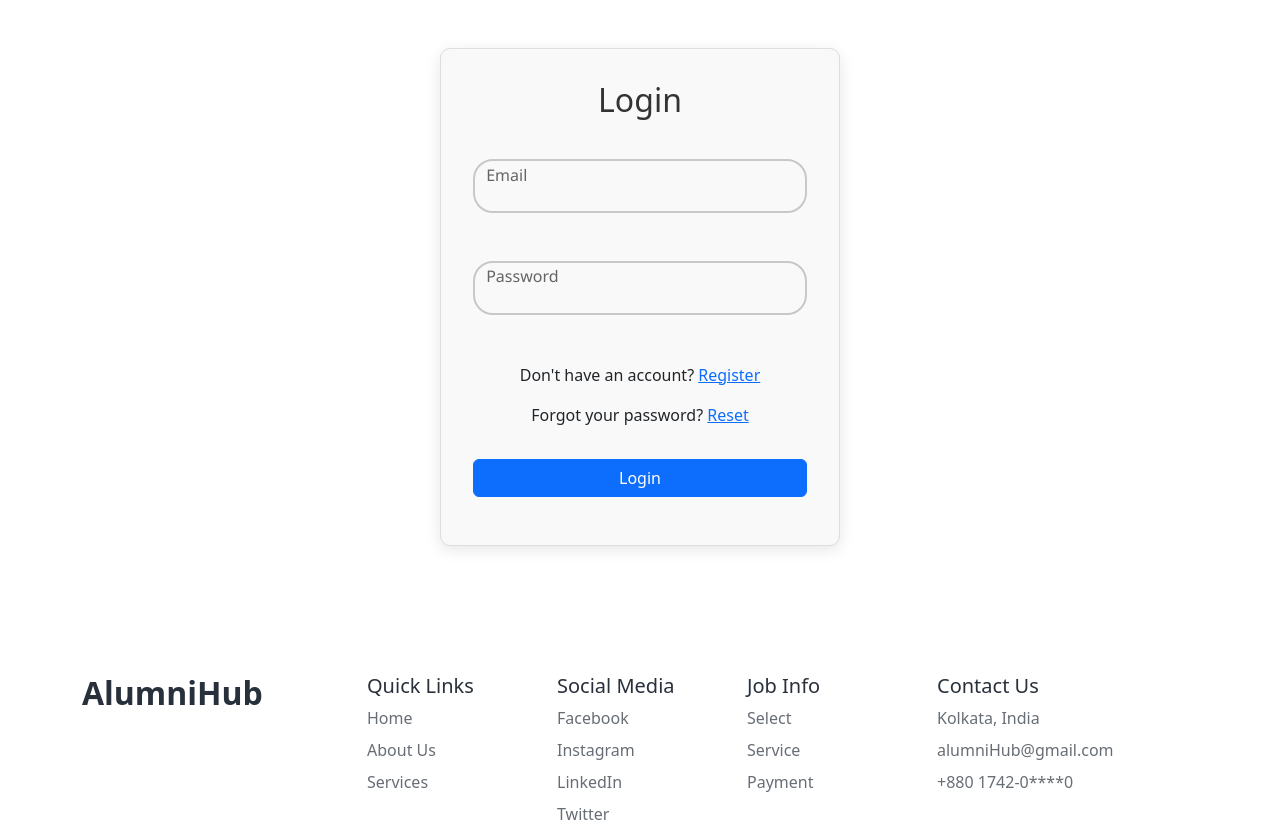
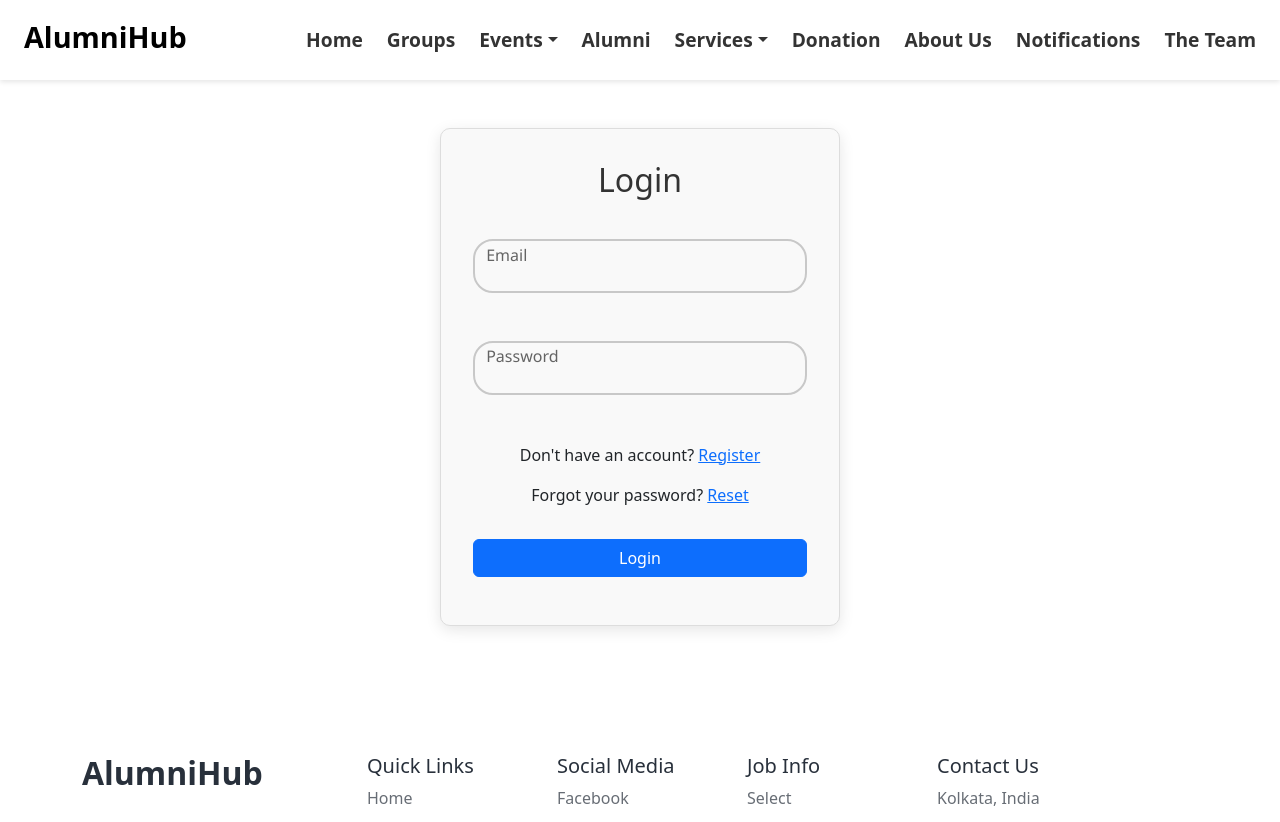
Before and after one commit to SubhadeepMondal2023/AlumniHub, a React (Vite) app in the folder client/: page /login in a window 1280 px wide. Shown: the top 822 px of the page. Built offline with nearby package versions, Linux system fonts and the light colour scheme.

Commit message:
anchor tag changed to navigation

```diff
--- a/client/src/App.jsx
+++ b/client/src/App.jsx
@@ -9,7 +9,7 @@ import Login from './components/Auth/Login.jsx';
 import Register from './components/Auth/Register.jsx';
 
 function App() {
-  const [isAuthenticated, setIsAuthenticated] = useState(false);
+  const [isAuthenticated, setIsAuthenticated] = useState(true);
 
   return (
     <Router>
--- a/client/src/components/Auth/Login.jsx
+++ b/client/src/components/Auth/Login.jsx
@@ -2,6 +2,7 @@ import React from 'react';
 import Input from "../../components/common/Input.jsx";
 import { Button } from 'react-bootstrap';
 import '../../css/login.css';
+import { Link } from 'react-router-dom';
 
 const Login = () => {
   return (
@@ -11,10 +12,10 @@ const Login = () => {
         <Input type="text" placeholder="" name="Email" required />
         <Input type="password" placeholder="" name="Password" required />
         <div className="login-links">
-          <p>Don't have an account? <a href="/register">Register</a></p>
-          <p>Forgot your password? <a href="/forgot">Reset</a></p>
+          <p>Don't have an account? <Link to="/register">Register</Link></p>
+          <p>Forgot your password? <Link to="/forgot">Reset</Link></p>
         </div>
-        <Button variant="primary" type="submit">Login</Button>
+        <Button variant="primary">Login</Button>
       </form>
     </div>
   );
--- a/client/src/components/Auth/Register.jsx
+++ b/client/src/components/Auth/Register.jsx
@@ -2,6 +2,7 @@ import React from 'react';
 import Input from "../../components/common/Input.jsx";
 import { Button } from 'react-bootstrap';
 import '../../css/login.css';
+import { Link } from 'react-router-dom';
 
 const Register = () => {
   return (
@@ -11,9 +12,9 @@ const Register = () => {
         <Input type="text"  name="Email" placeholder="" required />
         <Input type="password" placeholder="" name="Password" required />
         <Input type="password" placeholder="" name="ConfirmPassword" required />
-        <Button variant="primary" type="submit">Register</Button>
+        <Button variant="primary" >Register</Button>
       </form>
-      <p>Already have an account? <a href="/login">Login</a></p>
+      <p>Already have an account? <Link to="/login">Login</Link></p>
     </div>
   );
 };
--- a/client/src/components/Footer/Footer.jsx
+++ b/client/src/components/Footer/Footer.jsx
@@ -3,6 +3,7 @@ import { Col, Container, Nav, Row } from "react-bootstrap";
 import { FontAwesomeIcon } from "@fortawesome/react-fontawesome";
 import { quickLinks, sociaIcons, jobInfo, contactUs, socialMedia, navigations } from "../../utils/Links.js";
 import '../../css/footer.css'
+import { Link } from "react-router-dom";
 
 import PropTypes from "prop-types";
 import SocialItem from "../common/SocialItem";
@@ -10,7 +11,7 @@ import SocialItem from "../common/SocialItem";
 
 const LinkMapping = ({ item }) => (
 	<li>
-		<a href={item.href}>{item.value}</a>
+		<Link to={item.href.toLowerCase()}>{item.value}</Link>
 	</li>
 );
 
--- a/client/src/components/Navbar/Navbar.jsx
+++ b/client/src/components/Navbar/Navbar.jsx
@@ -1,43 +1,42 @@
-import React,{ useRef,useState,useEffect} from "react";
+import React, { useRef } from "react";
 import { FaBars, FaTimes } from "react-icons/fa";
 import { FaShoppingCart } from "react-icons/fa";
-import { Link } from "react-router-dom";
+import { Link, useNavigate } from "react-router-dom"; // Import Link and useNavigate
 import "../../css/navbar.css";
 import Dropdown from "../common/Dropdown";
 
 function Navbar() {
-  const navref=useRef();
-  const showNavbar =()=>{
+  const navref = useRef();
+
+  const showNavbar = () => {
     navref.current.classList.toggle("responsive_nav");
-  }
-  const customDownLine = {
-    height:"30px",
-    width:"30px",
-  }
+  };
+
   return (
     <React.Fragment>
       <header>
         <div className="company-name">
-            <h2><a className="company-name-link" href="/"> AlumniHub</a></h2>
+          <h2>
+            <Link className="company-name-link" to="/">AlumniHub</Link>
+          </h2>
         </div>
         <div className="company-navbar">
-
           <nav ref={navref}>
-              <a href="/home" >Home</a>
-              <a href="/groups" >Groups</a>
-              <a><Dropdown navlink={'Events'} childlinks={['reunion','workshop', 'Ted Talk','upcoming events','past events']}/></a>
-              <a href="/alumni" >Alumni</a>
-              <a><Dropdown navlink={'services'} childlinks={['job','internship','referal']}/></a>
-              <a href="/donation" >Donation </a>
-              <a href="/about" >About Us</a>
-              <a href="/notifications">Notifications</a>
-              <a href="team">The Team</a>
+            <Link className="nav-link" to="/home">Home</Link>
+            <Link className="nav-link" to="/groups">Groups</Link>
+            <Dropdown navlink={'Events'} childlinks={['reunion', 'workshop', 'Ted Talk', 'upcoming events', 'past events']} />
+            <Link className="nav-link" to="/alumni">Alumni</Link>
+            <Dropdown navlink={'Services'} childlinks={['job', 'internship', 'referral']} />
+            <Link className="nav-link" to="/donation">Donation</Link>
+            <Link className="nav-link" to="/about">About Us</Link>
+            <Link className="nav-link" to="/notifications">Notifications</Link>
+            <Link className="nav-link" to="/team">The Team</Link>
             <button className="nav-btn nav-close-btn" onClick={showNavbar}>
-                <FaTimes/>
+              <FaTimes />
             </button>
           </nav>
           <button className="nav-btn" onClick={showNavbar}>
-              <FaBars/>
+            <FaBars />
           </button>
         </div>
       </header>
--- a/client/src/components/common/Dropdown.jsx
+++ b/client/src/components/common/Dropdown.jsx
@@ -1,6 +1,7 @@
 import React from 'react'
 import { NavDropdown } from 'react-bootstrap'
-import "../../css/navbar.css"
+import "../../css/navbar.css";
+import { Link } from 'react-router-dom'
 
 
 const Dropdown = ({navlink,childlinks}) => {
@@ -13,9 +14,8 @@ const Dropdown = ({navlink,childlinks}) => {
         >
             {childlinks.map((childlink) => (
                 <NavDropdown.Item
-                href={childlink.toLowerCase()}
                 className='nav-dropdown-item'
-            >{childlink}</NavDropdown.Item>
+            ><Link to={`/${childlink.toLowerCase()}`}> {childlink}</Link></NavDropdown.Item>
             ))}
         </NavDropdown>
     )
--- a/client/src/css/navbar.css
+++ b/client/src/css/navbar.css
@@ -16,74 +16,155 @@ header {
 .company-name {
     display: flex;
     align-items: center;
-    padding: 0; /* Ensure no extra padding */
 }
 
-.company-name a {
-    font-size: 2.2rem;
-    color: #333333;
+.company-name-link {
+    font-size: 1.8rem;
+    font-weight: bold;
+    color: #000000;
     text-decoration: none;
-    font-weight: 600;
 }
 
-/* Align the navbar and items */
+/* Navbar link styling */
+.nav-link {
+    color: #333333;
+    font-size: 1.2rem;
+    font-weight: 600;
+    text-decoration: none;
+    transition: color 0.3s;
+}
+
+.nav-link:hover {
+    color: #0073e6;
+}
+
+/* Company Navbar */
 .company-navbar {
     display: flex;
     align-items: center;
+    flex-grow: 1;
     justify-content: flex-end;
-    flex-grow: 1;
 }
 
-/* Navbar links styling */
+/* Navigation container styling */
 nav {
     display: flex;
     align-items: center;
-    gap: 1.3rem; /* Add space between links */
+    gap: 1.5rem; /* Space between links */
 }
 
-nav > a {
-    color: #000000;
-    text-decoration: none;
-    font-size: 1.4rem;
-    transition: color 0.3s;
+/* Mobile responsive adjustments */
+.nav-btn {
+    display: none; /* Hidden by default for large screens */
+    font-size: 1.8rem;
+    cursor: pointer;
+    color: #333333;
+    background: transparent;
+    border: none;
+    padding: 0.5rem;
 }
 
-nav a:hover {
+.nav-btn:hover {
     color: #0073e6;
-}
-
-/* Toggle button styling */
-.nav-btn {
-    display: none; /* Hide by default on larger screens */
-    padding: 5px;
-    cursor: pointer;
-    border: none;
-    outline: none;
-    color: #333333;
-    background: transparent;
-    font-size: 1.5rem;
 }
 
 @media only screen and (max-width: 800px) {
     .nav-btn {
-        display: block;
+        display: block; /* Show toggle button on smaller screens */
     }
 
-    header nav {
+    /* Responsive navigation panel */
+    nav {
         position: fixed;
         top: 0;
         left: 0;
-        height: 100%;
         width: 100%;
+        height: 100vh;
+        background-color: rgba(255, 255, 255, 0.9);
         flex-direction: column;
-        gap: 1.5rem;
         justify-content: center;
-        background-color: #ffffff;
-        transform: translateY(-100vh);
-        transition: transform 0.5s ease-in-out;
+        align-items: center;
+        gap: 1.8rem;
+        transform: translateX(-100%); /* Off-screen initially */
+        transition: transform 0.5s ease;
+        box-shadow: 0 0 15px rgba(0, 0, 0, 0.2);
     }
 
-    header .responsive_nav {
-        transform: translateY(0);
+    /* Show the navbar when responsive_nav is active */
+    .responsive_nav {
+        transform: translateX(0);
+    }
+
+    /* Links in mobile view */
+    nav > a {
+        font-size: 1.6rem;
+        color: #333333;
+        font-weight: bold;
+        text-decoration: none;
+        transition: color 0.3s;
+    }
+
+    nav > a:hover {
+        color: #0073e6;
     }
 }
+
+/* Dropdown styling (optional for improved appearance) */
+.dropdown-container {
+    position: relative;
+}
+
+.dropdown-content {
+    display: none;
+    position: absolute;
+    background-color: #ffffff;
+    min-width: 150px;
+    box-shadow: 0 8px 16px rgba(0, 0, 0, 0.2);
+    z-index: 1;
+}
+
+.dropdown-content a {
+    color: #333333;
+    padding: 8px 12px;
+    text-decoration: none;
+    display: block;
+    font-size: 1rem;
+}
+
+.dropdown-content a:hover {
+    background-color: #f0f0f0;
+}
+
+.dropdown:hover .dropdown-content {
+    display: block;
+}
+
+/* Dropdown Menu Wrapper */
+.nav-dropdown-menu {
+    background-color: #ffffff; /* Change background color as needed */
+    color: #000000;
+}
+
+/* Individual Dropdown Item Styling */
+.nav-dropdown-item {
+    padding: 8px 12px;
+    font-size: 1.1rem;
+    color: #333333; /* Match your main text color */
+    background-color: #f0f0f0;
+    transition: background-color 0.3s, color 0.3s;
+}
+
+.nav-dropdown-item:hover {
+    background-color: #f0f0f0; /* Background on hover */
+    color: #0073e6; /* Text color on hover */
+}
+
+/* Remove default link underline */
+.nav-dropdown-item a {
+    text-decoration: none;
+    color: inherit; /* Inherit color from parent for consistency */
+}
+
+.nav-dropdown-item a:hover {
+    color: #0073e6; /* Consistent hover color for links */
+}
```
Lines whose indentation alone changed are shown as unchanged.
